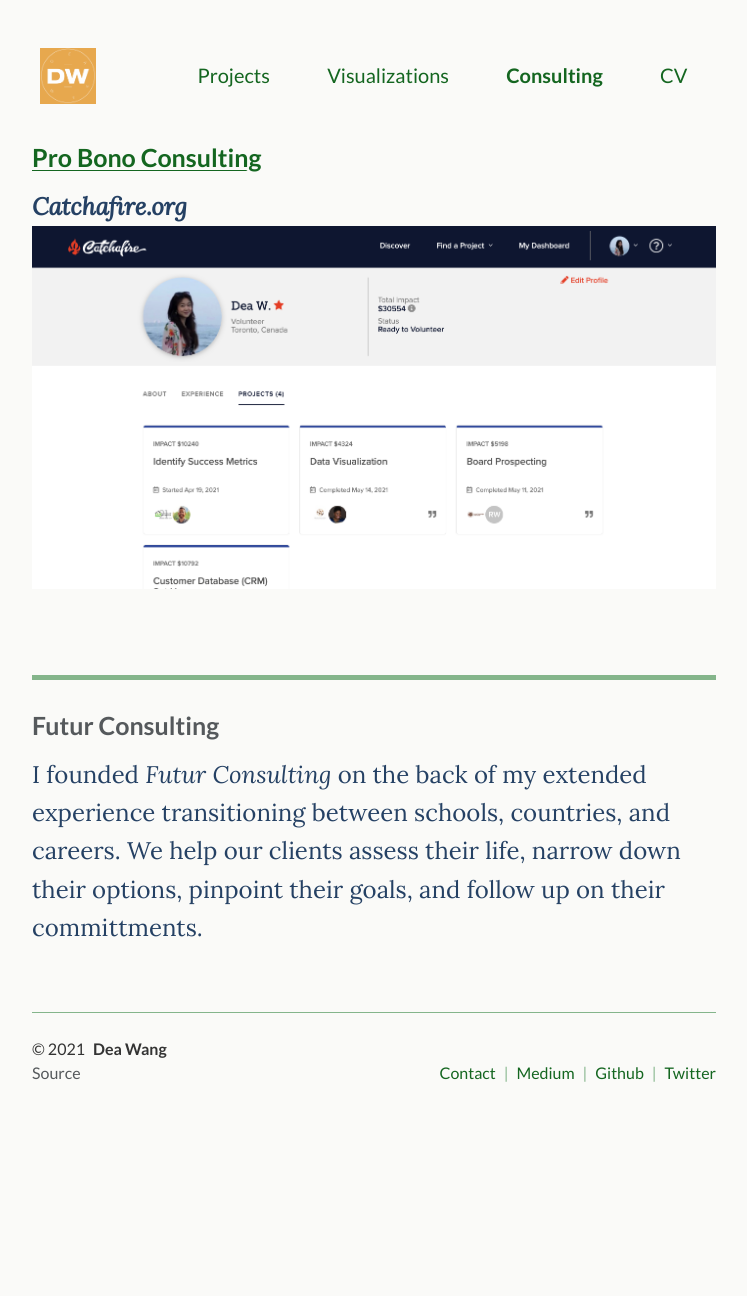
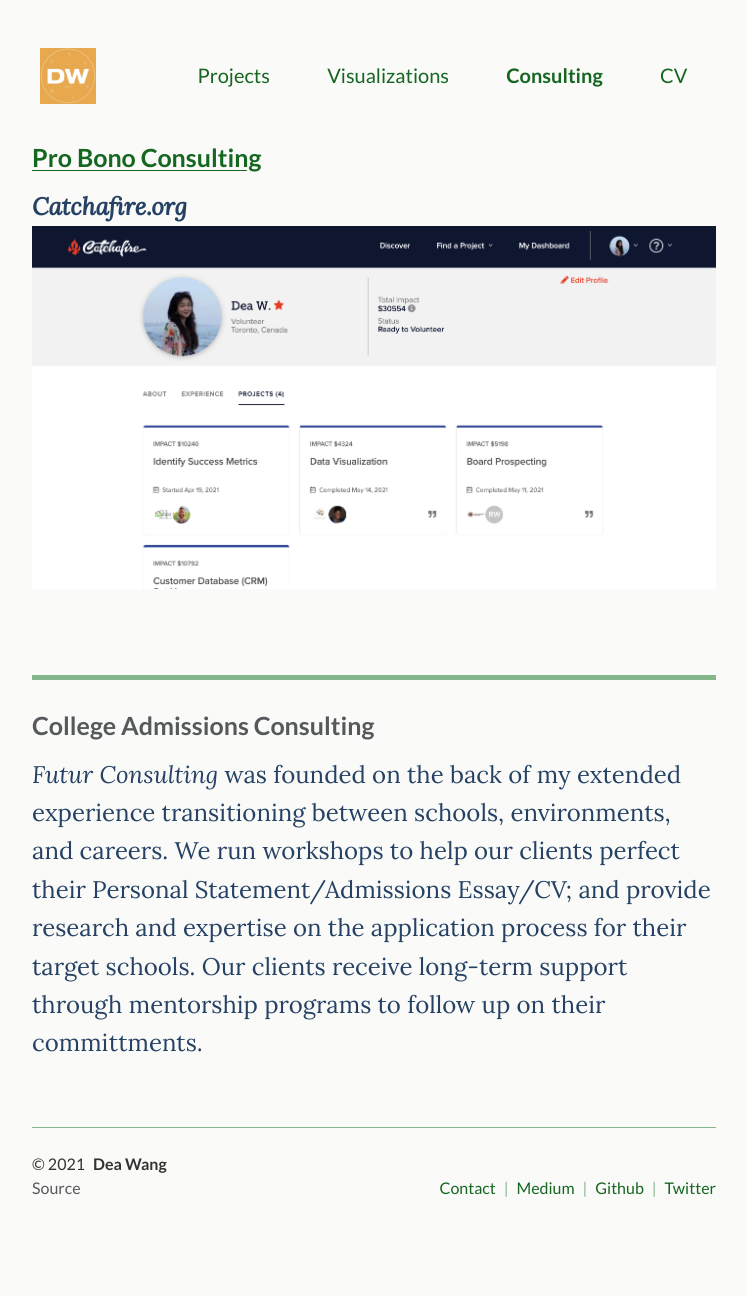
Before and after one commit to deawyk/deawyk.github.io, a Jekyll site: the page built from _pages/consulting.md, in a window 1280 px wide. Shown: the whole page, without its empty margins (266-1013 px from the left). Built offline with Jekyll 4.4.1, drawn with Linux system fonts in a browser that asks for light colours; before the commit the page ends 1181 px from its top, so only the background shows below that.

Commit message:
Update consulting.md

```diff
--- a/_pages/consulting.md
+++ b/_pages/consulting.md
@@ -27,6 +27,6 @@
 ---
 
 
-### Futur Consulting
-I founded _Futur Consulting_ on the back of my extended experience transitioning between schools, countries, and careers. We help our clients assess their life, narrow down their options, pinpoint their goals, and follow up on their committments.
+### College Admissions Consulting
+_Futur Consulting_ was founded on the back of my extended experience transitioning between schools, environments, and careers. We run workshops to help our clients perfect their Personal Statement/Admissions Essay/CV; and provide research and expertise on the application process for their target schools. Our clients receive long-term support through mentorship programs to follow up on their committments.
 </div>
```
